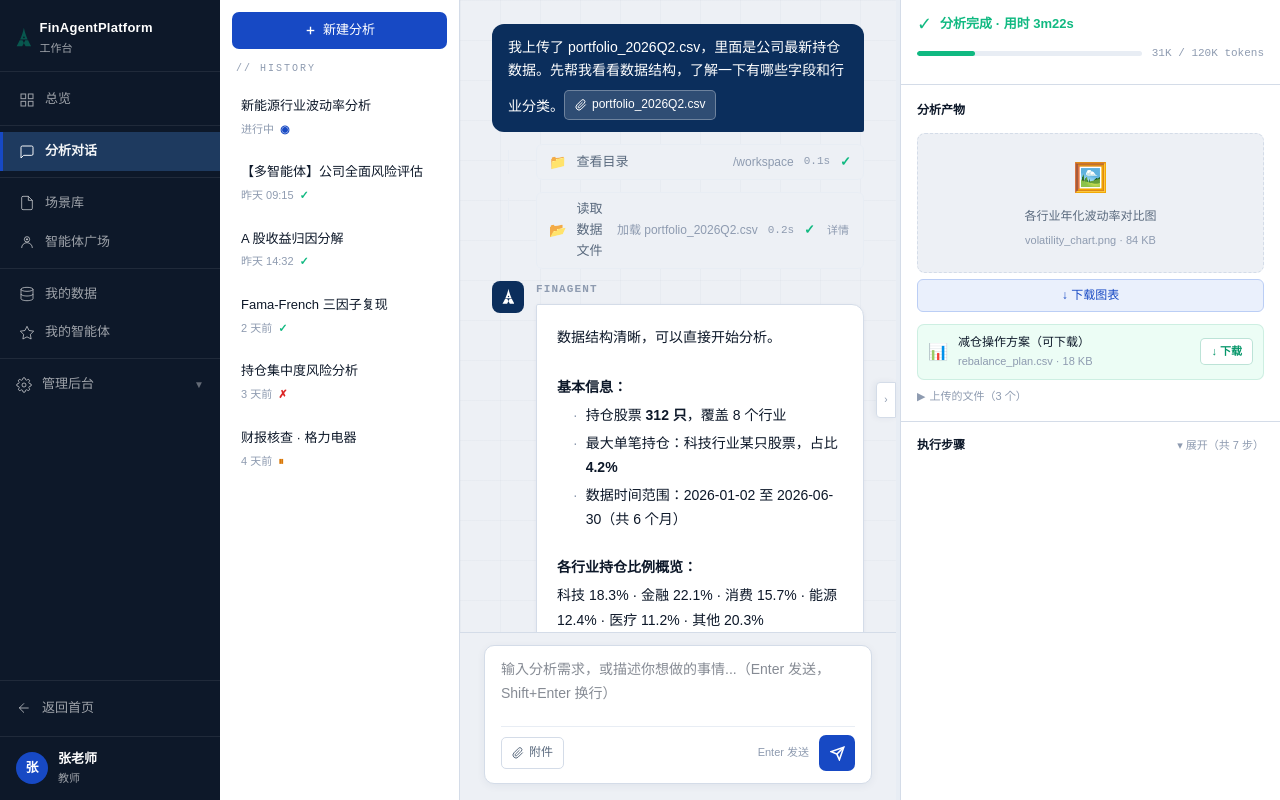
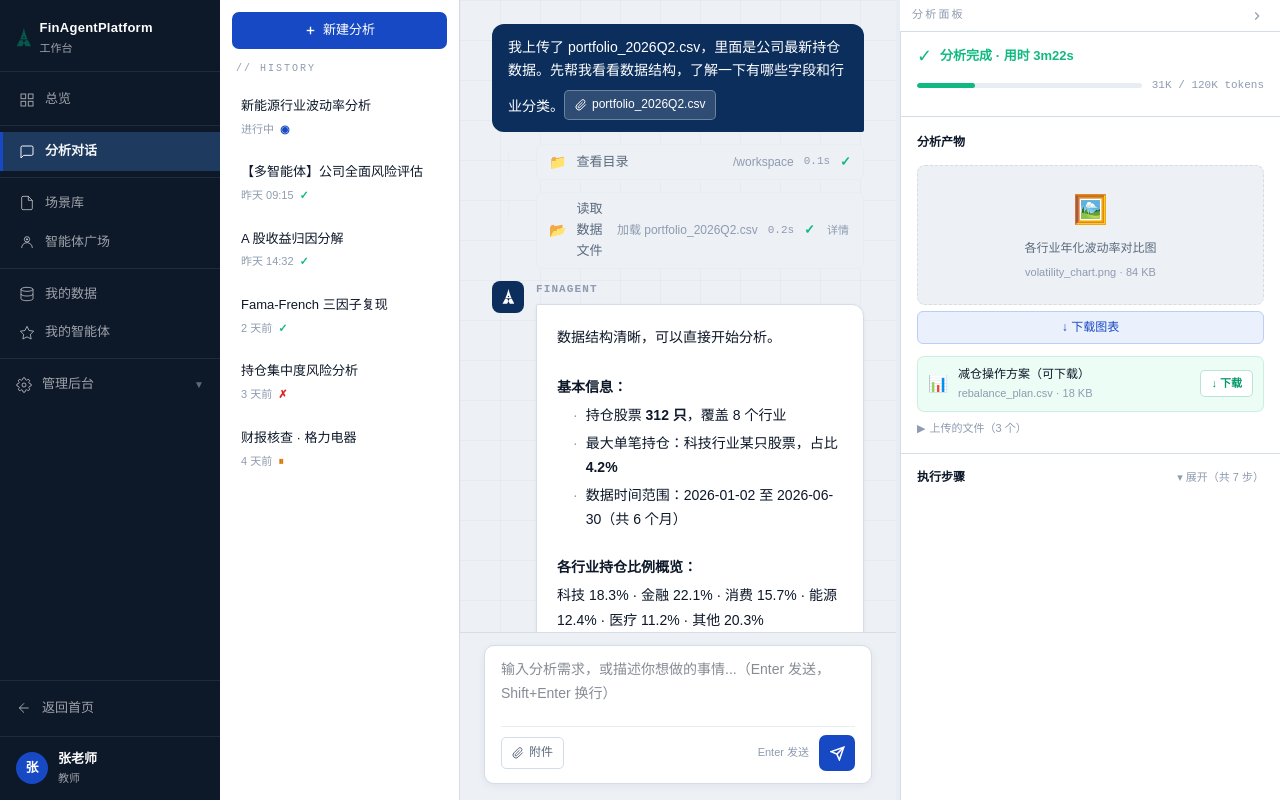
Before and after one commit to hxy2321548628/FinAgentPlatform, a React (Vite) app in the folder web/: page /workspace/chat in a window 1280 px wide. Built offline with nearby package versions, Linux system fonts and the light colour scheme.

Commit message:
修复：右侧面板收起按钮移至面板顶部，与拖拽条分离

```diff
--- a/web/src/workspace/pages/Chat.tsx
+++ b/web/src/workspace/pages/Chat.tsx
@@ -184,53 +184,52 @@ export function Chat() {
         <ChatInput isRunning={isRunning} />
       </div>
 
-      {/* 拖拽分隔条 + 收起/展开触发器 */}
+      {/* 拖拽分隔条 */}
+      {panelVisible && (
         <div
           onMouseDown={onResizeStart}
           style={{
-          width: panelVisible ? 4 : 24,
-          flexShrink: 0,
-          cursor: panelVisible ? 'col-resize' : 'default',
-          background: panelVisible
-            ? ((resizerHovered || dragging.current) ? 'var(--action)' : 'var(--border-light)')
-            : 'var(--border-light)',
-          transition: 'background 0.15s, width 0.2s',
-          display: 'flex', alignItems: 'center', justifyContent: 'center',
-          position: 'relative',
+            width: 4, flexShrink: 0, cursor: 'col-resize',
+            background: (resizerHovered || dragging.current) ? 'var(--action)' : 'var(--border-light)',
+            transition: 'background 0.15s',
           }}
           onMouseEnter={() => setResizerHovered(true)}
           onMouseLeave={() => setResizerHovered(false)}
+        />
+      )}
+
+      {/* 右侧产物面板 + 展开按钮（面板隐藏时显示） */}
+      {!panelVisible && (
+        <button
+          onClick={() => setPanelVisible(true)}
+          title="展开面板"
+          style={{
+            width: 24, flexShrink: 0, border: 'none', cursor: 'pointer',
+            background: 'var(--border-light)',
+            display: 'flex', alignItems: 'center', justifyContent: 'center',
+            color: 'var(--text-muted)', fontSize: 12, transition: 'background 0.15s, color 0.15s',
+          }}
+          onMouseEnter={e => { e.currentTarget.style.background = 'var(--action-light)'; e.currentTarget.style.color = 'var(--action)' }}
+          onMouseLeave={e => { e.currentTarget.style.background = 'var(--border-light)'; e.currentTarget.style.color = 'var(--text-muted)' }}
         >
-        {/* 收起/展开按钮 */}
+          <svg width="14" height="14" viewBox="0 0 24 24" fill="none" stroke="currentColor" strokeWidth="2"><path d="M15 18l-6-6 6-6"/></svg>
+        </button>
+      )}
+      {panelVisible && (
+        <div style={{ width: panelWidth, flexShrink: 0, display: 'flex', flexDirection: 'column' as const, overflow: 'hidden' }}>
+          {/* 面板顶部控制条 */}
+          <div style={{ height: 32, flexShrink: 0, borderBottom: '1px solid var(--border)', display: 'flex', alignItems: 'center', justifyContent: 'space-between', padding: '0 12px', background: 'var(--surface)' }}>
+            <span style={{ fontSize: 11, fontFamily: "'JetBrains Mono', monospace", textTransform: 'uppercase' as const, letterSpacing: '0.2em', color: 'var(--text-muted)' }}>分析面板</span>
             <button
-          onClick={(e) => { e.stopPropagation(); setPanelVisible(v => !v) }}
-          title={panelVisible ? '收起面板' : '展开面板'}
-          style={{
-            position: 'absolute',
-            top: '50%', transform: 'translateY(-50%)',
-            width: 20, height: 36,
-            background: 'var(--surface)',
-            border: '1px solid var(--border)',
-            borderRadius: panelVisible ? '4px 0 0 4px' : '0 4px 4px 0',
-            cursor: 'pointer',
-            display: 'flex', alignItems: 'center', justifyContent: 'center',
-            color: 'var(--text-muted)',
-            fontSize: 10,
-            left: panelVisible ? -20 : 0,
-            zIndex: 10,
-            transition: 'left 0.2s, color 0.15s',
-            boxShadow: '-2px 0 6px rgba(11,46,92,0.06)',
-          }}
+              onClick={() => setPanelVisible(false)}
+              title="收起面板"
+              style={{ background: 'none', border: 'none', cursor: 'pointer', color: 'var(--text-muted)', display: 'flex', alignItems: 'center', padding: 4, borderRadius: 4, transition: 'color 0.15s' }}
               onMouseEnter={e => (e.currentTarget.style.color = 'var(--action)')}
               onMouseLeave={e => (e.currentTarget.style.color = 'var(--text-muted)')}
             >
-          {panelVisible ? '›' : '‹'}
+              <svg width="14" height="14" viewBox="0 0 24 24" fill="none" stroke="currentColor" strokeWidth="2"><path d="M9 18l6-6-6-6"/></svg>
             </button>
           </div>
-
-      {/* 右侧产物面板 */}
-      {panelVisible && (
-        <div style={{ width: panelWidth, flexShrink: 0 }}>
           <ArtifactPanel />
         </div>
       )}
```
Lines whose indentation alone changed are shown as unchanged.
